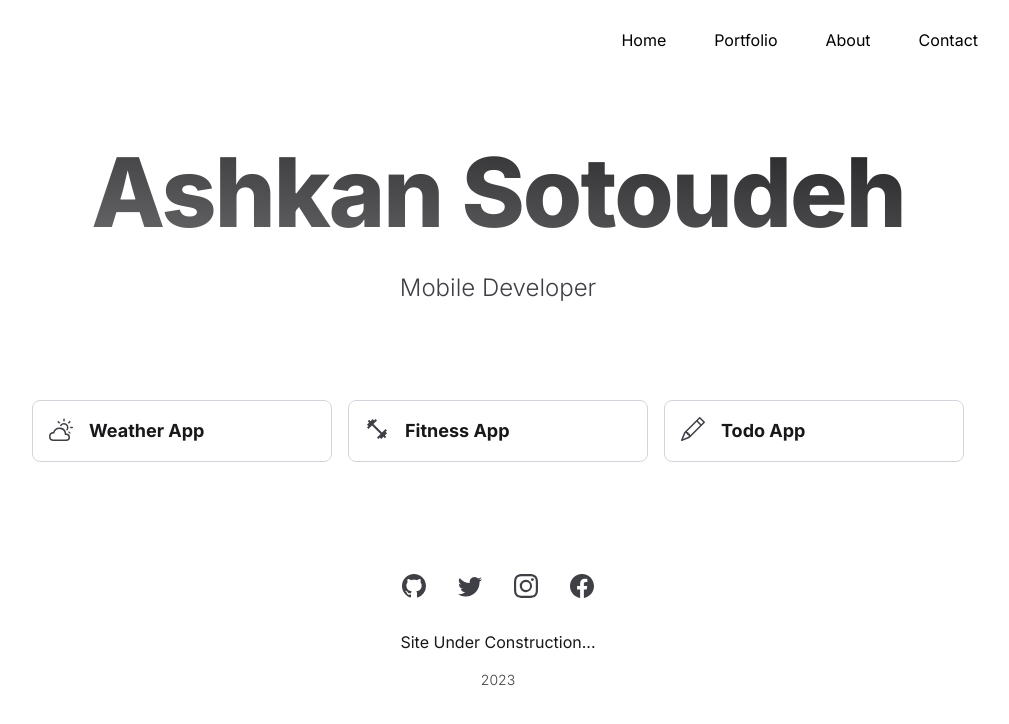
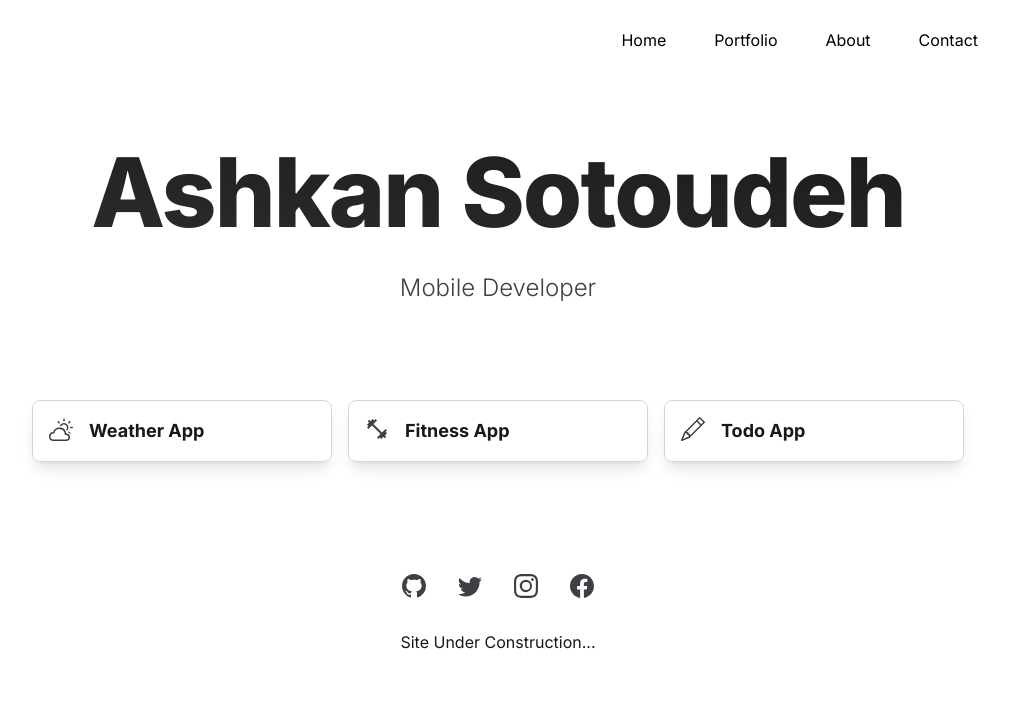
Before and after one commit to Cratis1831/my-website, a Next.js app: page / in a window 1280 px wide. Shown: the top 724 px of the page, without its empty margins (142-1151 px from the left). Built offline with nearby package versions, Linux system fonts and the light colour scheme.

Commit message:
add some simple animation

```diff
--- a/app/layout.js
+++ b/app/layout.js
@@ -18,11 +18,6 @@ export default function RootLayout({ children }) {
         {/* <CookieCard /> */}
         <Nav />
         {children}
-        <footer className="flex items-center justify-center">
-          <p className="text-sm text-zinc-700 dark:text-white font-light">
-            {new Date().getFullYear()}
-          </p>
-        </footer>
       </body>
     </html>
   );
--- a/app/page.js
+++ b/app/page.js
@@ -1,17 +1,36 @@
+"use client";
 import { BsCloudSun, BsPencil } from "react-icons/bs";
 import { MdFitnessCenter } from "react-icons/md";
 import Socials from "@/components/Socials";
 import ProjectCard from "@/components/ProjectCard";
 import Hero from "@/components/Hero";
-import { cookies } from "next/headers";
+// import { cookies } from "next/headers";
+import { useEffect, useState } from "react";
 
 export default function Home() {
   // const cookieStore = cookies();
   // console.log(cookieStore.getAll());
   // console.log(getCookies());
 
+  const [isMainVisible, setIsMainVisible] = useState(false);
+
+  useEffect(() => {
+    setIsMainVisible(true);
+  }, []);
+
   return (
-    <main className="dark:bg-black bg-white text-zinc-900 dark:text-white p-4 mt-8">
+    // <main
+    //   className={`${
+    //     isMainVisible ? "opacity-100" : "opacity-0"
+    //   }dark:bg-black bg-white text-zinc-900 dark:text-white p-4 mt-8 transition-transform translate-x-${
+    //     isMainVisible ? "0" : "full"
+    //   } ease-in duration-300 `}
+    // >
+    <main
+      className={`dark:bg-black bg-white text-zinc-900 dark:text-white p-4 mt-8 transition-opacity ease-in duration-500 ${
+        isMainVisible ? "opacity-100" : "opacity-0"
+      }`}
+    >
       {/* Hero */}
       <Hero />
 
@@ -52,6 +71,11 @@ export default function Home() {
       <div className="flex items-center justify-center pt-8 gap-8">
         <p>Site Under Construction...</p>
       </div>
+      {/* <footer className="flex items-center justify-center">
+        <p className="text-sm text-zinc-700 dark:text-white font-light">
+          {new Date().getFullYear()}
+        </p>
+      </footer> */}
     </main>
   );
 }
--- a/components/Hero.js
+++ b/components/Hero.js
@@ -3,7 +3,7 @@ import React from "react";
 const Hero = () => {
   return (
     <section>
-      <h1 className="text-center font-extrabold tracking-[-0.02em] py-4 text-5xl md:text-6xl lg:text-8xl text-transparent bg-clip-text bg-gradient-to-tr from-zinc-900/60 to-zinc-900">
+      <h1 className="text-center font-extrabold tracking-[-0.02em] py-4 text-5xl md:text-6xl lg:text-8xl text-transparent bg-clip-text bg-gradient-to-tr from-zinc-900/90 to-zinc-900">
         Ashkan Sotoudeh
       </h1>
       <div className="flex items-center justify-center pt-2">
--- a/components/Nav.js
+++ b/components/Nav.js
@@ -1,14 +1,32 @@
 "use client";
 import Link from "next/link";
-import React, { useState } from "react";
+import React, { useEffect, useState } from "react";
 import { HiMenu } from "react-icons/hi";
 import { MdSafetyDivider } from "react-icons/md";
 
 const Nav = () => {
   const [showMenu, setShowMenu] = useState(false);
+  const [isMainVisible, setIsMainVisible] = useState(false);
+
+  useEffect(() => {
+    setIsMainVisible(true);
+  }, []);
+
   return (
-    <nav className="sticky top-0 z-30 w-full backdrop-blur duration-1000 bg-zinc-100/0">
-      <div className="hidden md:flex md:items-center md:justify-end md:h-20 md:pr-40 md:gap-12">
+    <nav className="sticky top-0 z-30 w-full backdrop-blur duration-1000 bg-zinc-100/0 ">
+      {/* <div
+        className={`hidden md:flex md:items-center md:justify-end md:h-20 md:pr-40 md:gap-12
+      transition-transform ease-linear duration-1000 translate-x-${
+        isMainVisible ? "0" : "full"
+      }
+      `}
+      > */}
+
+      <div
+        className={`hidden md:flex md:items-center md:justify-end md:h-20 md:pr-40 md:gap-12 transition-opacity ease-in duration-500 ${
+          isMainVisible ? "opacity-100" : "opacity-0"
+        }`}
+      >
         <Link href="/">Home</Link>
         <Link href="/">Portfolio</Link>
         <Link href="/">About</Link>
--- a/components/ProjectCard.js
+++ b/components/ProjectCard.js
@@ -3,7 +3,7 @@ import React from "react";
 const ProjectCard = ({ title, description, icon }) => {
   return (
     <div>
-      <div className=" transition hover:scale-105 ease-in-out duration-200 cursor-pointer rounded-lg border border-gray-300 bg-white/20 bg-clip-padding p-4 backdrop-blur-lg backdrop-filter md:w-[300px] w-full h-fit">
+      <div className="shadow-lg transition hover:scale-105 ease-in-out duration-200 cursor-pointer rounded-lg border border-gray-300 bg-white/20 bg-clip-padding p-4 backdrop-blur-lg backdrop-filter md:w-[300px] w-full h-fit">
         <div className="flex items-start justify-start gap-4">
           {icon}
           <p className="font-bold text-sm md:text-lg">{title}</p>
```
